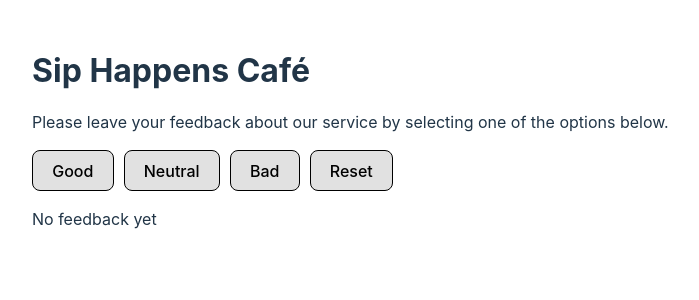
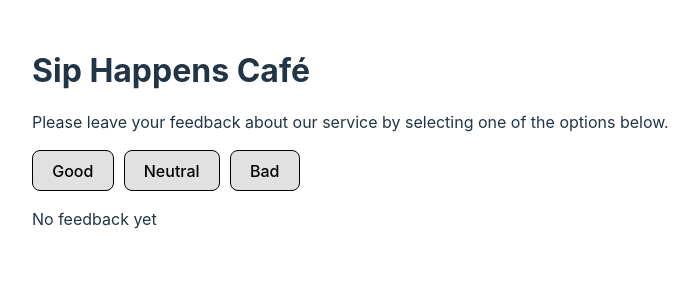
Before and after one commit to olhaHrb/goit-react-hw-02, a React (Vite) app: page / in a window 1280 px wide. Shown: the top 300 px of the page, without its empty margins (0-699 px from the left). Built offline with nearby package versions, Linux system fonts and the light colour scheme.

Commit message:
button Reset

```diff
--- a/src/components/App/App.jsx
+++ b/src/components/App/App.jsx
@@ -54,7 +54,12 @@ const App = () => {
         //       value={clicks.bad}
         onUpdate={() => updateFeedback("bad")}
       ></Options>
-      <Options text="Reset" onUpdate={() => updateFeedback("reset")}></Options>
+      {totalFeedback > 0 && (
+        <Options
+          text="Reset"
+          onUpdate={() => updateFeedback("reset")}
+        ></Options>
+      )}
       <Feedback
         indicator="Good: "
         value={clicks.good}
```
